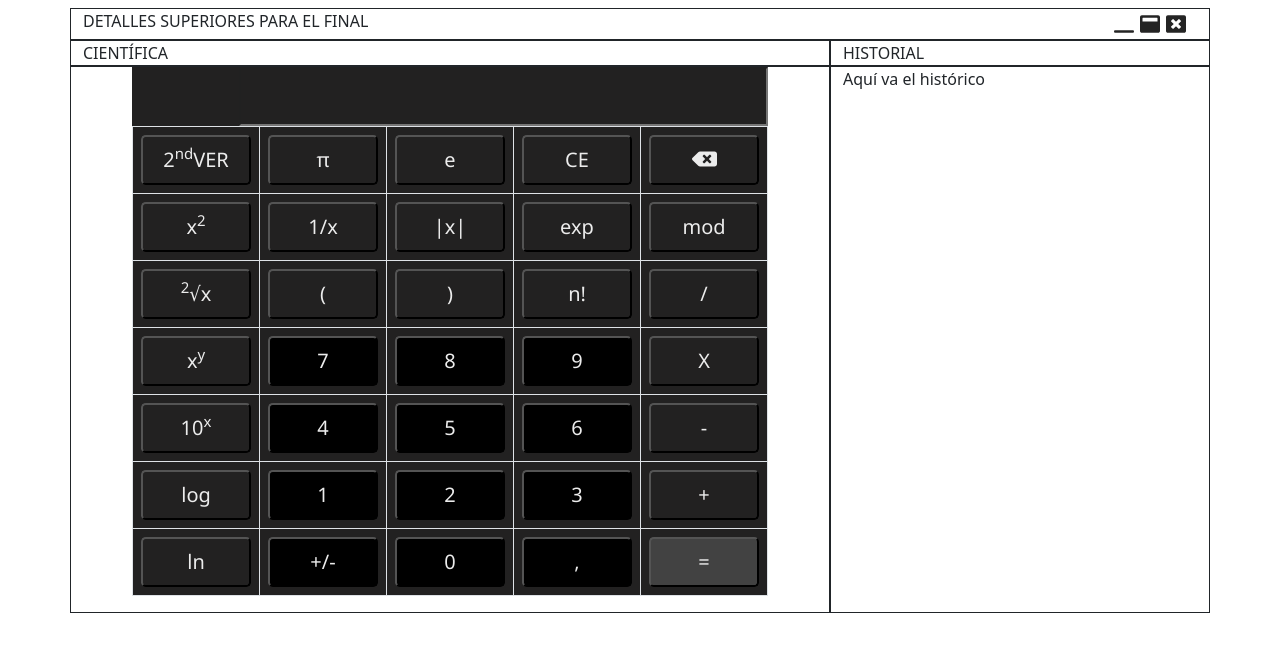
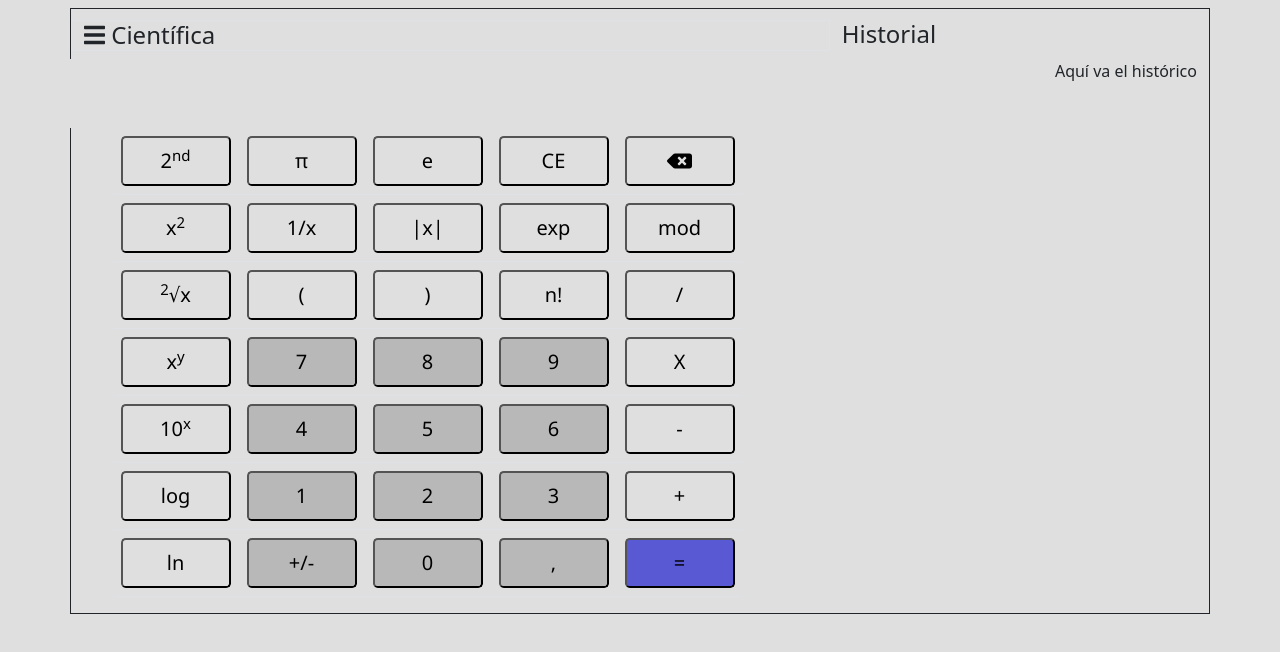
Before and after one commit to francofau/calculadoraJQuery, a plain HTML site: page index.html in a window 1280 px wide. Drawn offline with nearby package versions, Linux system fonts and the light colour scheme.

Commit message:
estilos+funcionalidades js

```diff
--- a/css/styles.css
+++ b/css/styles.css
@@ -1,63 +1,58 @@
 *{
     box-sizing: border-box;
+
+}
+body{
+    background-color: rgb(223, 223, 223);
 }
 .calculadora {
     display: block;
-    background-color: rgb(34, 33, 33);
+    background-color: rgb(223, 223, 223);
+    gap: 0;
 }
-.barraSuperior{
-    display: flex;
-    justify-content: left;
+#listadoHistorico {
+  background-color: rgb(223, 223, 223);
+  text-align: right;
 }
-#botonesVentana{
-    display: flex;
-    justify-content: right;
-    gap: 10%;
-    margin-left: auto;
-    margin-right: 1%;
-    color: rgb(36, 36, 36);
-    font-size: 20px;
-    cursor: pointer;
-}
-#minimizar:hover, #maximizar:hover{
-    color: rgb(88, 88, 88);
 
-}
-#cerrar:hover{
-    color: rgb(218, 19, 19);
-
-}
 /* Dimension de los botones */
 .calculadora td button {
     display: block;
     width: 110px; }
 
+.sup{
+    margin-top: 1%;
+}
 button {
-    background-color: rgb(34, 33, 33);
-    color:rgb(236, 236, 236);
+    background-color: rgb(223, 223, 223);
     font-weight: 260;
     font-family: 'Segoe UI', Tahoma, Geneva, Verdana, sans-serif;
 }
 button:hover{
-    background-color:rgb(117, 117, 117);
+    background-color: rgb(200, 200, 201);
 }
-#num0, #num1, #num2, #num3, #num4, #num5, #num6, #num7, #num8, #num9, #btnMasMenos, #btnComa{
-    background-color: black;
+.val{
+    background-color: rgb(184, 184, 184);
 }
 #btnIgual{
-    background-color: rgb(66, 66, 66);
+    background-color: rgb(89, 89, 211)
+}
+#btnIgual:hover{
+    background-color: rgb(104, 104, 226)
 }
 #resultado {
     display: flex;
     justify-content: flex-end;
-    background-color: rgb(34, 33, 33);
+    background-color: rgb(223, 223, 223);
     cursor: not-allowed;
 }
 .pantalla{
-    background-color: rgb(34, 33, 33);
-    color: rgb(255, 255, 255);
+    background-color: rgb(223, 223, 223);
     font-family: 'Segoe UI', Tahoma, Geneva, Verdana, sans-serif;
-    font-size: 35px;
+    font-size: 45px;
+    font-weight: 600;
+    border: none;
+    cursor: not-allowed;
 }
 #textoPantalla{
     text-align: end;
--- a/index.html
+++ b/index.html
@@ -22,36 +22,23 @@
     <title>Calculadora JQuery</title>
 </head>
 <body>
-    <div class="container">
-        <div class="row mt-2">
-            <div class="barraSuperior col-12 border border-dark">DETALLES SUPERIORES PARA EL FINAL
-                <div id="botonesVentana">
-                    <div id="minimizar"><i class="far fa-window-minimize"></i></div>
-                    <div id="maximizar"><i class="fas fa-window-maximize"></i></div>
-                    <div id="cerrar"><i class="fas fa-window-close"></i></div>
-                </div>
-            </div>
+    <div class="container border border-dark mt-2">
+        <div class="row sup">
+            <div class="col-8 border bi bi-list h4"><i class="fas fa-bars"></i> Científica</div>
+            <!-- El titulo "historial" se oculta cuando se achica la pantalla -->
+            <div class="col-4 bi bi-list h4 d-none d-lg-block">Historial</div>
         </div>
         <div class="row">
-            <div class="col-8 border border-dark">CIENTÍFICA</div>
-            <!-- El titulo "historial" se oculta cuando se achica la pantalla -->
-            <div class="col-4 border border-dark d-none d-lg-block">HISTORIAL</div>
-        </div>
-        <div class="row">
-            <div class="col-8 border border-dark d-flex justify-content-center">
+            <div class="col-8 d-flex">
 
                 <div class="row">
-                    <!-- <div class="col-6"></div> -->
                     <div class="col-12">
                          <div id="resultado">
-                            <!-- <td class="caja"> -->
                                 <input class="pantalla" type="text" id="textoPantalla"></p>
-                            <!-- </td> -->
                         </div>
-                        <table class="table table-bordered calculadora d-flex justify-content-center">
+                        <table class="table calculadora d-flex justify-content-center">
                             <tr>
-                                <!-- Agregar div para hacer lo funcional con teclado -->
-                                <td><button class="btn-lg" id="btn2nd">2<sup>nd</sup>VER</button></td>
+                                <td><button class="btn-lg" id="btn2nd">2<sup>nd</sup></button></td>
                                 <td><button class="btn-lg" id="btnPI">π</button></td>
                                 <td><button class="btn-lg" id="btnE"">e</button></td>
                                 <td><button class="btn-lg" id="btnC">CE</button></td>
@@ -94,7 +81,7 @@
                             </tr>
                             <tr>
                                 <td><button class="btn-lg" id="btnLn">ln</button></td>
-                                <td><button class="btn-lg" id="btnMasMenos">+/-</button></td>
+                                <td><button class="btn-lg val" id="btnMasMenos">+/-</button></td>
                                 <td><button href="0" class="btn-lg val" id="num0">0</button></td>
                                 <td><button href="." class="btn-lg val" id="btnComa">,</button></td>
                                 <td><button class="btn-lg" id="btnIgual">=</button></td>
@@ -104,7 +91,7 @@
                 </div>
             </div>
             <!-- El contenido histórico se oculta cuando se achica la pantalla -->
-            <div class="col-4 border border-dark d-none d-lg-block" id="listadoHistorico">Aquí va el histórico</div>
+            <div class="col-4 d-none d-lg-block" id="listadoHistorico">Aquí va el histórico</div>
         </div>
     </div>
 
```
